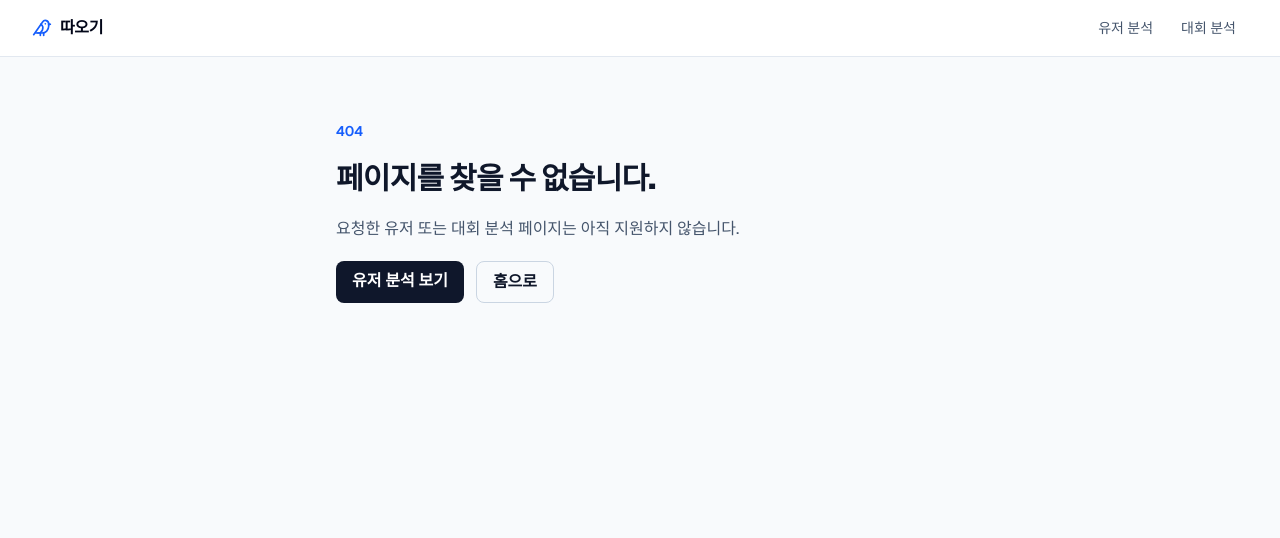
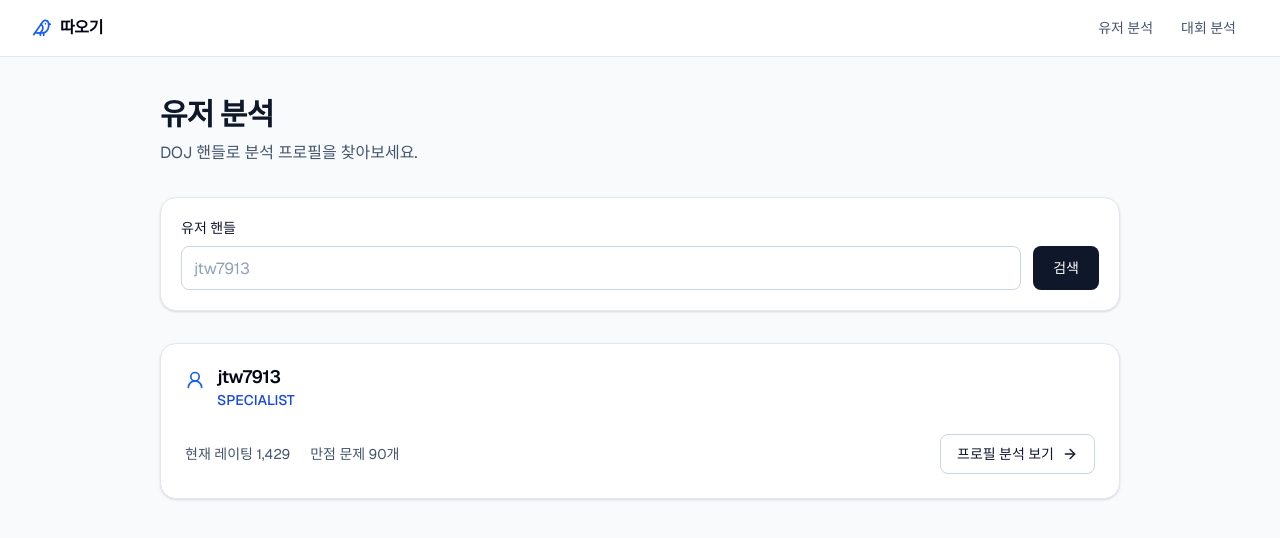
Before and after one commit to hafskjfha/ddaogi, a Next.js app: page /users in a window 1280 px wide. Before the commit this address had no page. Shown: the top 538 px of the page. Built offline with nearby package versions, Linux system fonts and the light colour scheme.

Commit message:
feat: add supported user search

```diff
--- /dev/null
+++ b/src/app/users/page.tsx
@@ -0,0 +1,20 @@
+import type { Metadata } from "next";
+import { SupportedUserCard } from "@/features/user/components/SupportedUserCard";
+import { UserSearchForm } from "@/features/user/components/UserSearchForm";
+import { SUPPORTED_USER } from "@/features/user/data/userCatalog";
+
+export const metadata: Metadata = { title: "유저 분석" };
+
+/** Provides the supported user lookup and demo profile entry point. */
+export default function UsersPage() {
+  return (
+    <div className="mx-auto flex w-full max-w-5xl flex-col gap-8 px-4 py-10 sm:px-6 lg:px-8">
+      <header className="space-y-2">
+        <h1 className="text-3xl font-bold tracking-tight">유저 분석</h1>
+        <p className="text-slate-600 dark:text-slate-400">DOJ 핸들로 분석 프로필을 찾아보세요.</p>
+      </header>
+      <UserSearchForm />
+      <SupportedUserCard user={SUPPORTED_USER} />
+    </div>
+  );
+}
--- /dev/null
+++ b/src/features/user/components/SupportedUserCard.tsx
@@ -0,0 +1,35 @@
+import { ArrowRight, UserRound } from "lucide-react";
+import Link from "next/link";
+import { Card, CardContent, CardHeader, CardTitle } from "@/components/ui/Card";
+import type { SupportedUserSummary } from "@/features/user/data/userCatalog";
+
+interface SupportedUserCardProps {
+  readonly user: SupportedUserSummary;
+}
+
+/** Summarizes the single available profile and links to its full analysis. */
+export function SupportedUserCard({ user }: SupportedUserCardProps) {
+  return (
+    <Card>
+      <CardHeader className="flex-row items-start gap-3">
+        <UserRound aria-hidden="true" className="mt-0.5 size-5 shrink-0 text-blue-600 dark:text-blue-400" />
+        <div className="space-y-1">
+          <CardTitle>{user.handle}</CardTitle>
+          <p className="text-sm font-medium text-blue-700 dark:text-blue-300">{user.title}</p>
+        </div>
+      </CardHeader>
+      <CardContent className="flex flex-col gap-5 sm:flex-row sm:items-center sm:justify-between">
+        <div className="flex flex-wrap gap-x-5 gap-y-2 text-sm text-slate-600 dark:text-slate-400">
+          <p>현재 레이팅 {user.currentRating.toLocaleString("ko-KR")}</p>
+          <p>만점 문제 {user.solvedCount.toLocaleString("ko-KR")}개</p>
+        </div>
+        <Link
+          className="inline-flex h-10 items-center justify-center gap-2 rounded-lg border border-slate-300 bg-white px-4 text-sm font-medium text-slate-900 transition-colors hover:bg-slate-100 focus-visible:outline-none focus-visible:ring-2 focus-visible:ring-slate-950 dark:border-slate-700 dark:bg-slate-950 dark:text-slate-50 dark:hover:bg-slate-900 dark:focus-visible:ring-slate-300"
+          href={user.href}
+        >
+          프로필 분석 보기 <ArrowRight aria-hidden="true" className="size-4" />
+        </Link>
+      </CardContent>
+    </Card>
+  );
+}
--- /dev/null
+++ b/src/features/user/components/UserSearchForm.tsx
@@ -0,0 +1,61 @@
+"use client";
+
+import { useState, type FormEvent } from "react";
+import { useRouter } from "next/navigation";
+import { SUPPORTED_USER } from "@/features/user/data/userCatalog";
+
+const unsupportedHandleMessage = "현재는 jtw7913만 검색할 수 있어요.";
+const errorId = "user-search-error";
+
+/** Searches the single user available in the repository's mock snapshot. */
+export function UserSearchForm() {
+  const router = useRouter();
+  const [query, setQuery] = useState("");
+  const [error, setError] = useState<string | null>(null);
+
+  function handleSubmit(event: FormEvent<HTMLFormElement>) {
+    event.preventDefault();
+
+    if (query.trim().toLowerCase() === SUPPORTED_USER.handle) {
+      setError(null);
+      router.push(SUPPORTED_USER.href);
+      return;
+    }
+
+    setError(unsupportedHandleMessage);
+  }
+
+  return (
+    <form
+      className="flex flex-col gap-3 rounded-2xl border border-slate-200 bg-white p-5 shadow-sm dark:border-slate-800 dark:bg-slate-950 sm:flex-row sm:items-end"
+      onSubmit={handleSubmit}
+    >
+      <div className="flex flex-1 flex-col gap-2">
+        <label className="text-sm font-medium" htmlFor="user-handle">
+          유저 핸들
+        </label>
+        <input
+          aria-describedby={error ? errorId : undefined}
+          aria-invalid={Boolean(error)}
+          className="h-11 rounded-lg border border-slate-300 bg-white px-3 text-slate-950 outline-none transition-colors placeholder:text-slate-400 focus:border-slate-950 focus:ring-2 focus:ring-slate-950 dark:border-slate-700 dark:bg-slate-950 dark:text-slate-50 dark:focus:border-slate-300 dark:focus:ring-slate-300"
+          id="user-handle"
+          onChange={(event) => setQuery(event.target.value)}
+          placeholder="jtw7913"
+          type="text"
+          value={query}
+        />
+        {error ? (
+          <p className="text-sm text-red-600 dark:text-red-400" id={errorId} role="alert">
+            {error}
+          </p>
+        ) : null}
+      </div>
+      <button
+        className="inline-flex h-11 items-center justify-center rounded-lg bg-slate-900 px-5 text-sm font-medium text-white transition-colors hover:bg-slate-700 focus-visible:outline-none focus-visible:ring-2 focus-visible:ring-slate-950 dark:bg-slate-50 dark:text-slate-900 dark:hover:bg-slate-200 dark:focus-visible:ring-slate-300"
+        type="submit"
+      >
+        검색
+      </button>
+    </form>
+  );
+}
--- /dev/null
+++ b/src/features/user/data/userCatalog.ts
@@ -0,0 +1,16 @@
+export interface SupportedUserSummary {
+  readonly handle: string;
+  readonly href: string;
+  readonly title: string;
+  readonly currentRating: number;
+  readonly solvedCount: number;
+}
+
+/** The only user currently backed by the repository's mock snapshot. */
+export const SUPPORTED_USER: SupportedUserSummary = {
+  handle: "jtw7913",
+  href: "/users/jtw7913",
+  title: "SPECIALIST",
+  currentRating: 1429,
+  solvedCount: 90,
+};
```
Also changed, not shown: 2 other files (tests, documents, lock files or other folders).
